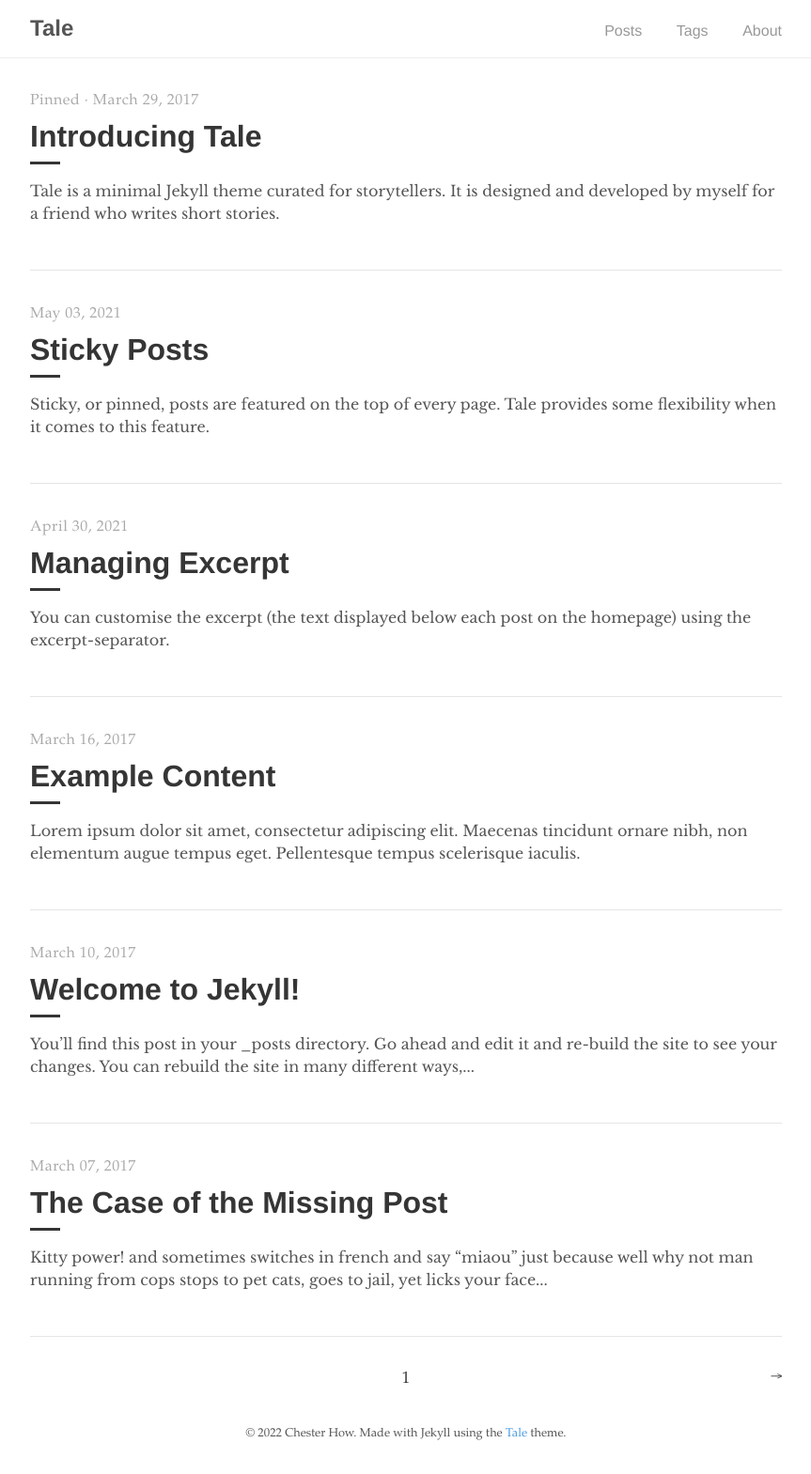
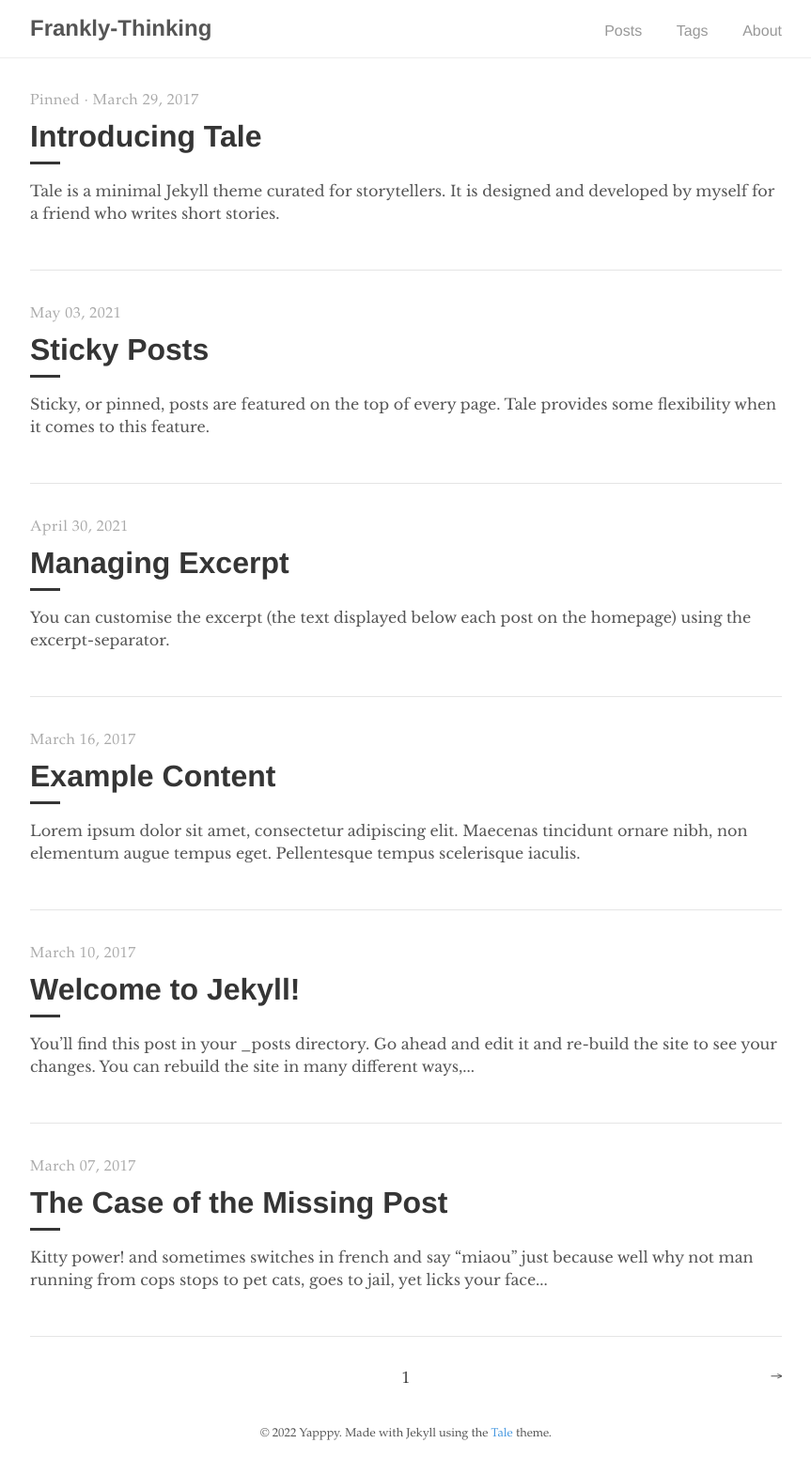
Before and after one commit to Yapppy/Frankly-Thinking, a Jekyll site: the page built from index.html, in a window 1280 px wide. Shown: the whole page at 94% size, without its empty margins (208-1071 px from the left). Built offline with Jekyll 4.4.1, drawn with Linux system fonts in a browser that asks for light colours; the list of posts is cut into pages by our own code.

Commit message:
Update _config.yml

```diff
--- a/_config.yml
+++ b/_config.yml
@@ -1,17 +1,17 @@
 # Site settings
-title:          Tale
+title:          Frankly-Thinking
 description:    "Minimal Jekyll theme for storytellers"
-baseurl:        "/tale"
-url:            "https://chesterhow.github.io"
+baseurl:        "/Frankly-Thinking"
+url:            "http://yapppy.github.io"
 
 # Google Analytics
 google_analytics: UA—XXXXXXXX-X
 
 # Author
 author:
-  name:         Chester How
-  url:          https://chester.how
-  email:        chesterhow@gmail.com
+  name:         Yapppy
+  url:          http://yapppy.github.io
+  email:        sinzyyin@gmail.com
 
 # Build settings
 markdown:       kramdown
```
